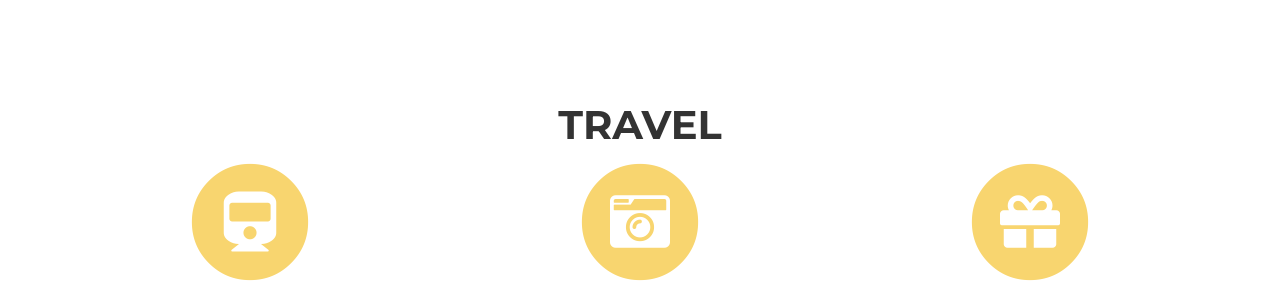
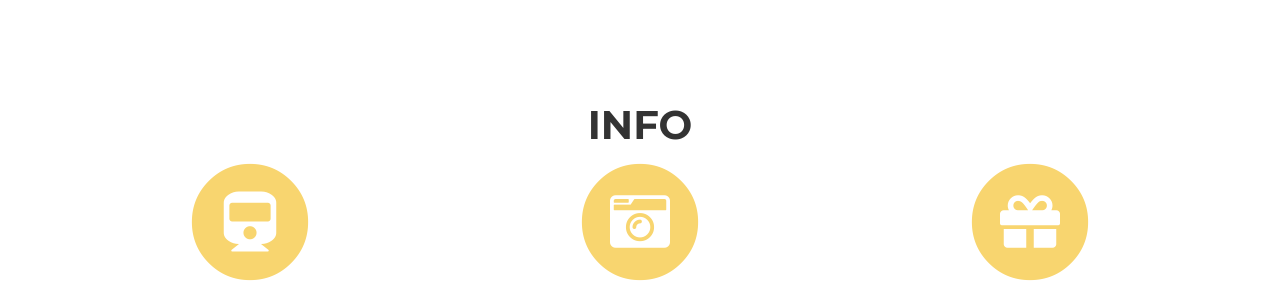
Before and after one commit to nlz-crtl/LN, a Jekyll site: the page built from index.html, in a window 1280 px wide and 900 px high, scrolled down 3064 px. Shown: the part 160-456 px from the top of the window. Built offline with Jekyll 4.4.1, drawn with Linux system fonts in a browser that asks for light colours; some web fonts are replaced.

Commit message:
Update travel.html

```diff
--- a/_includes/en_data/travel.html
+++ b/_includes/en_data/travel.html
@@ -3,7 +3,7 @@
     <div class="container">
         <div class="row">
             <div class="col-lg-12 text-center">
-                <h2 class="section-heading">Travel</h2>
+                <h2 class="section-heading">Info</h2>
             </div>
         </div>
         <div class="row text-center">
```
